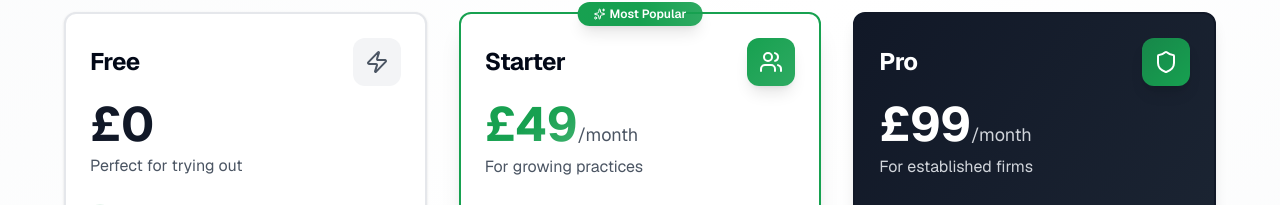
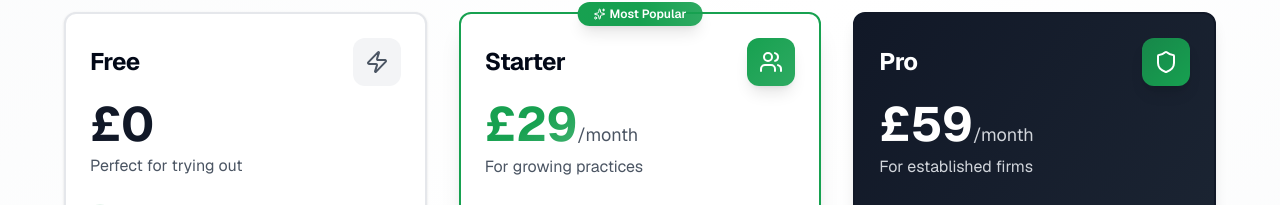
Before and after one commit to Macon4001/docchase-frontend, a Next.js app: page /pricing in a window 1280 px wide. Shown: the part 401-606 px from the top of the page. Built offline with nearby package versions, Linux system fonts and the light colour scheme; no server answers.

Commit message:
Update pricing to £29/£59
Changed pricing from £49/£99 to £29/£59 for Starter and Pro plans respectively.

```diff
--- a/app/pricing/page.tsx
+++ b/app/pricing/page.tsx
@@ -179,7 +179,7 @@ export default function PricingPage() {
                 </div>
               </div>
               <div className="mt-4">
-                <span className="text-5xl font-bold bg-gradient-to-br from-primary via-primary to-primary/80 bg-clip-text text-transparent">£49</span>
+                <span className="text-5xl font-bold bg-gradient-to-br from-primary via-primary to-primary/80 bg-clip-text text-transparent">£29</span>
                 <span className="text-gray-600 text-lg">/month</span>
               </div>
               <p className="text-gray-600 mt-2">For growing practices</p>
@@ -254,7 +254,7 @@ export default function PricingPage() {
                 </div>
               </div>
               <div className="mt-4">
-                <span className="text-5xl font-bold text-white">£99</span>
+                <span className="text-5xl font-bold text-white">£59</span>
                 <span className="text-gray-300 text-lg">/month</span>
               </div>
               <p className="text-gray-300 mt-2">For established firms</p>
```
